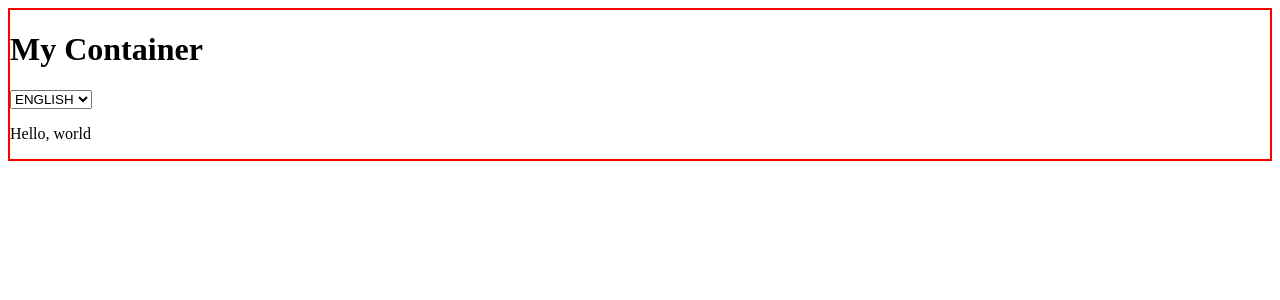
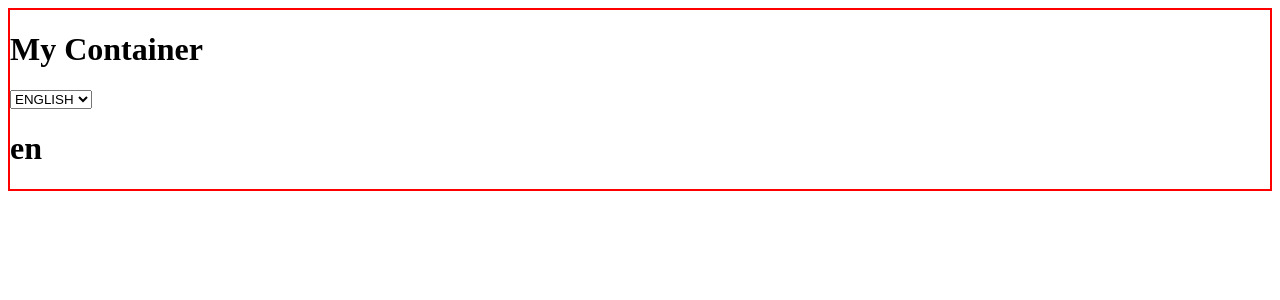
Before and after one commit to amaliacicala/esercizi-react, a React (Create React App) app: page / in a window 1280 px wide. Shown: the top 300 px of the page. Built offline with nearby package versions, Linux system fonts and the light colour scheme.

Commit message:
feat: add ex. Context 02

```diff
--- a/src/DisplayLanguage.js
+++ b/src/DisplayLanguage.js
@@ -1,14 +1,5 @@
 import React from "react";
 import { LanguageContext } from "./LanguageContext";
-
-const Strings = {
-    en: {
-        WELCOME_MESSAGE: "Hello, world"
-    },
-    it: {
-        WELCOME_MESSAGE: "Ciao mondo"
-    }
-}
 
 export class DisplayLanguage extends React.Component {
     render() {
@@ -18,9 +9,9 @@ export class DisplayLanguage extends React.Component {
                 { language => {
                     return (
                         <div>
-                            <p>
-                                {Strings[language].WELCOME_MESSAGE}
-                            </p>
+                            <h1>
+                                {language}
+                            </h1>
                         </div>
                     )
                 }}
```
Also changed, not shown: 1 other file (tests, documents, lock files or other folders).
